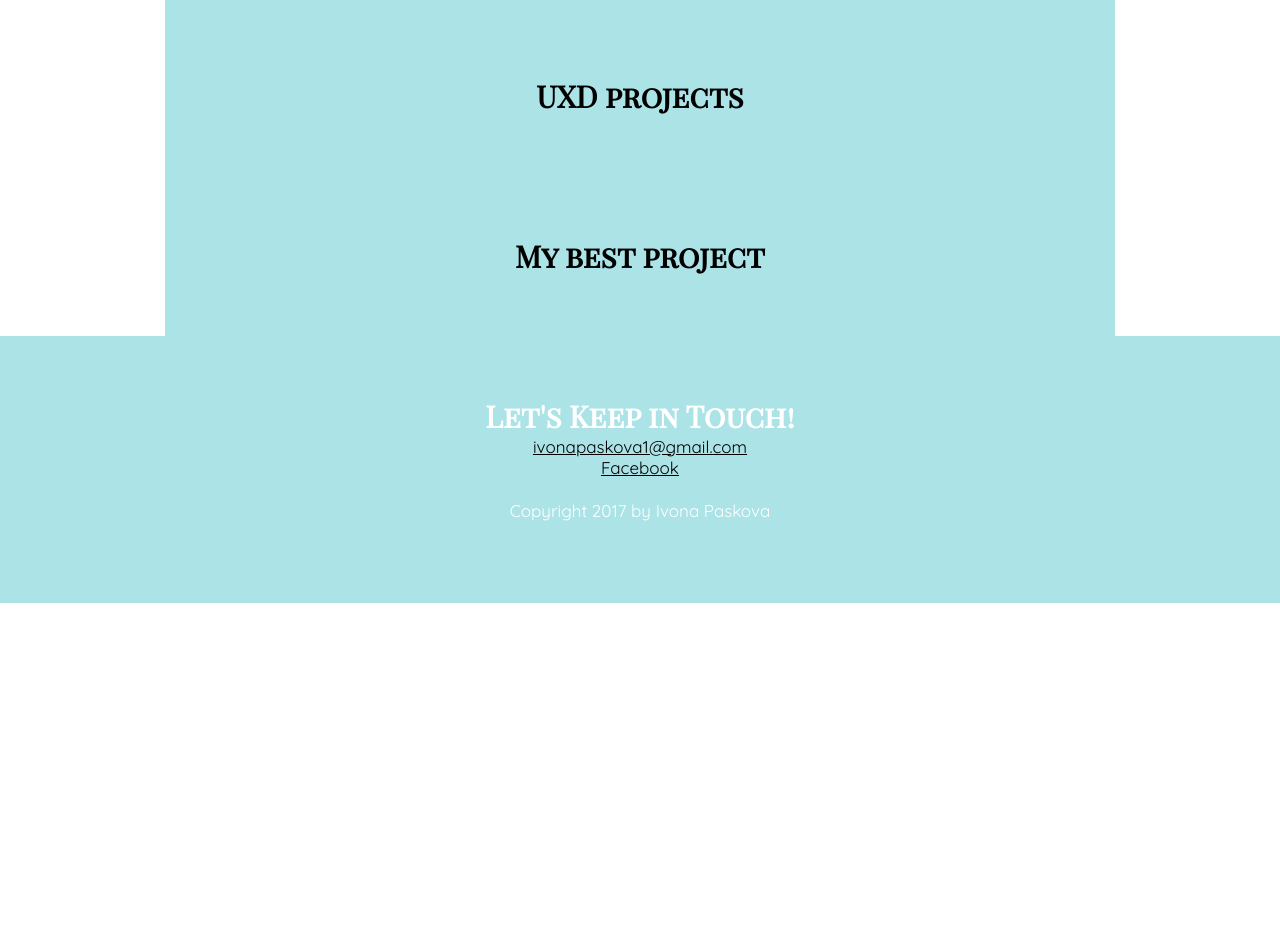
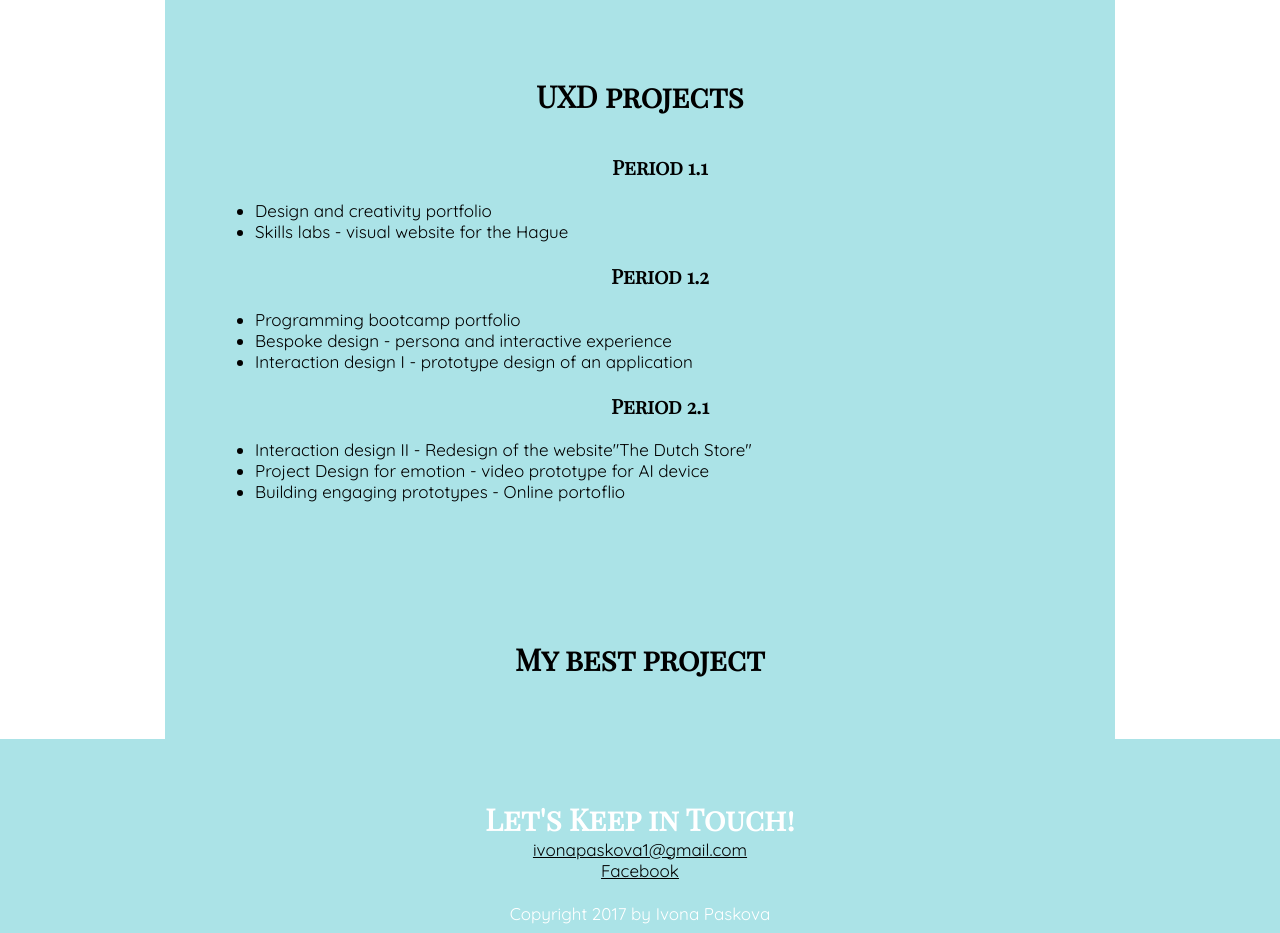
Before and after one commit to UXDSkillslab1718/4-final-assignment-challenge-ipaskova, a plain HTML site: page index.html in a window 1280 px wide. Shown: the part 1460-2393 px from the top of the page. Before the commit the page ends 2063 px from the top, so only its background shows below. Drawn offline with Linux system fonts and the light colour scheme.

Commit message:
#4 Commit
I added information about one of the new chapters - UXD projects.

```diff
--- a/index.html
+++ b/index.html
@@ -75,7 +75,19 @@
     <section id = "uxdprojects">
             <div class ="content-wrap">
             <h2> UXD projects </h2>
-
+             <ul>
+                <h3> Period 1.1 </h3>
+            <li> Design and creativity portfolio</li>
+            <li> Skills labs - visual website for the Hague </li>
+                <h3> Period 1.2 </h3>
+            <li> Programming bootcamp portfolio</li>
+            <li> Bespoke design - persona and interactive experience</li>
+            <li> Interaction design I - prototype design of an application </li>
+                <h3> Period 2.1 </h3>
+            <li>Interaction design II - Redesign of the website"The Dutch Store"</li>
+            <li>Project Design for emotion - video prototype for AI device</li>
+            <li> Building engaging prototypes - Online portoflio </li>
+            </ul>
 
         </div>
 
```
